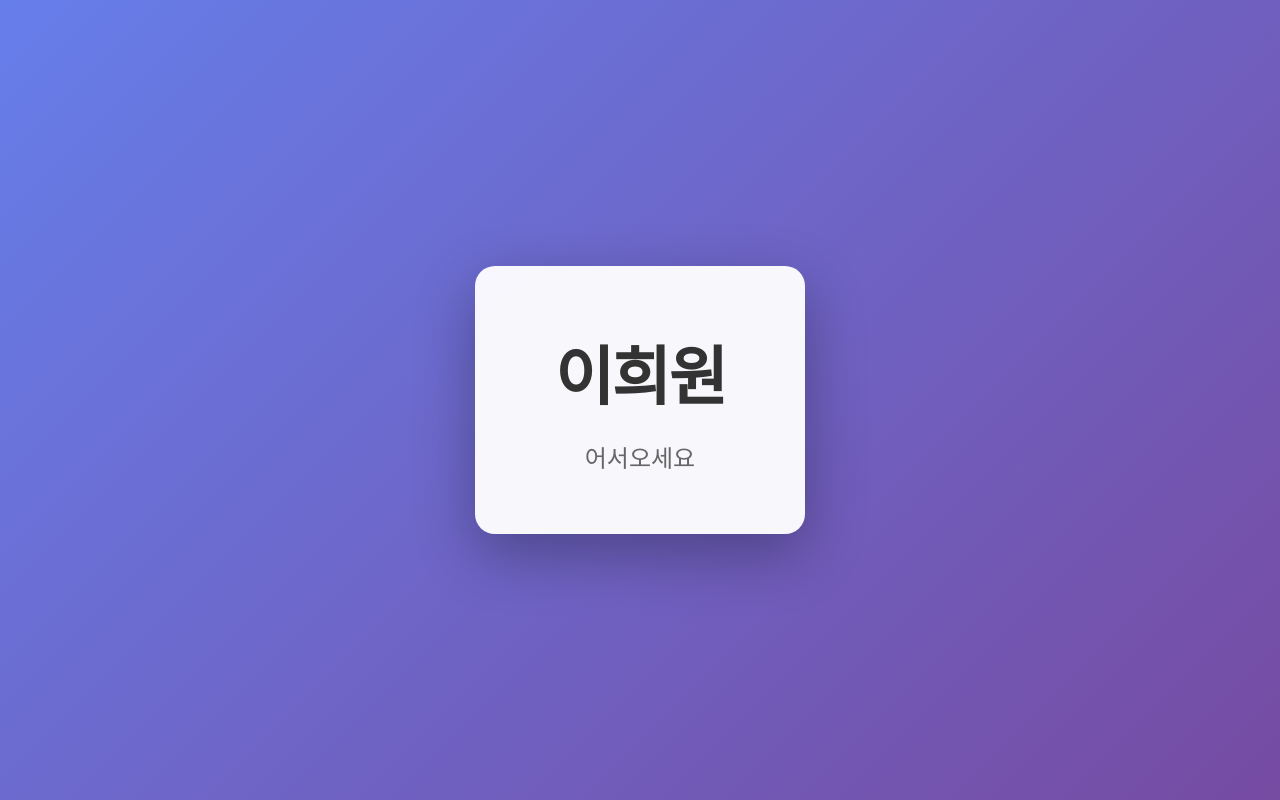
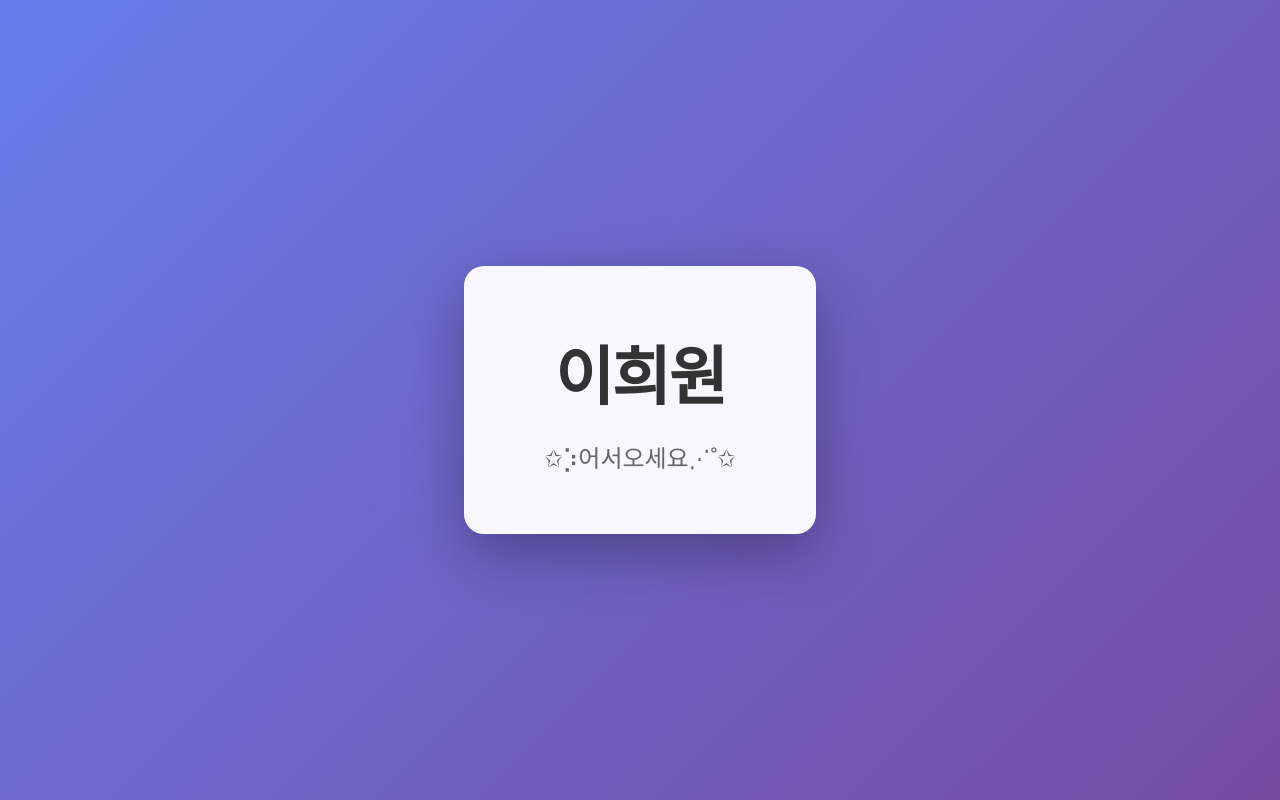
Before and after one commit to ohwwho/ohwwho.github.io, a plain HTML site: page index.html in a window 1280 px wide. Drawn offline with Linux system fonts and the light colour scheme.

Commit message:
Update index.html

```diff
--- a/index.html
+++ b/index.html
@@ -72,7 +72,7 @@
 <body>
     <div class="container">
         <h1>이희원</h1>
-        <p>어서오세요</p>
+        <p>✩⡱어서오세요⋰˚✩</p>
     </div>
 </body>
 </html>
```
